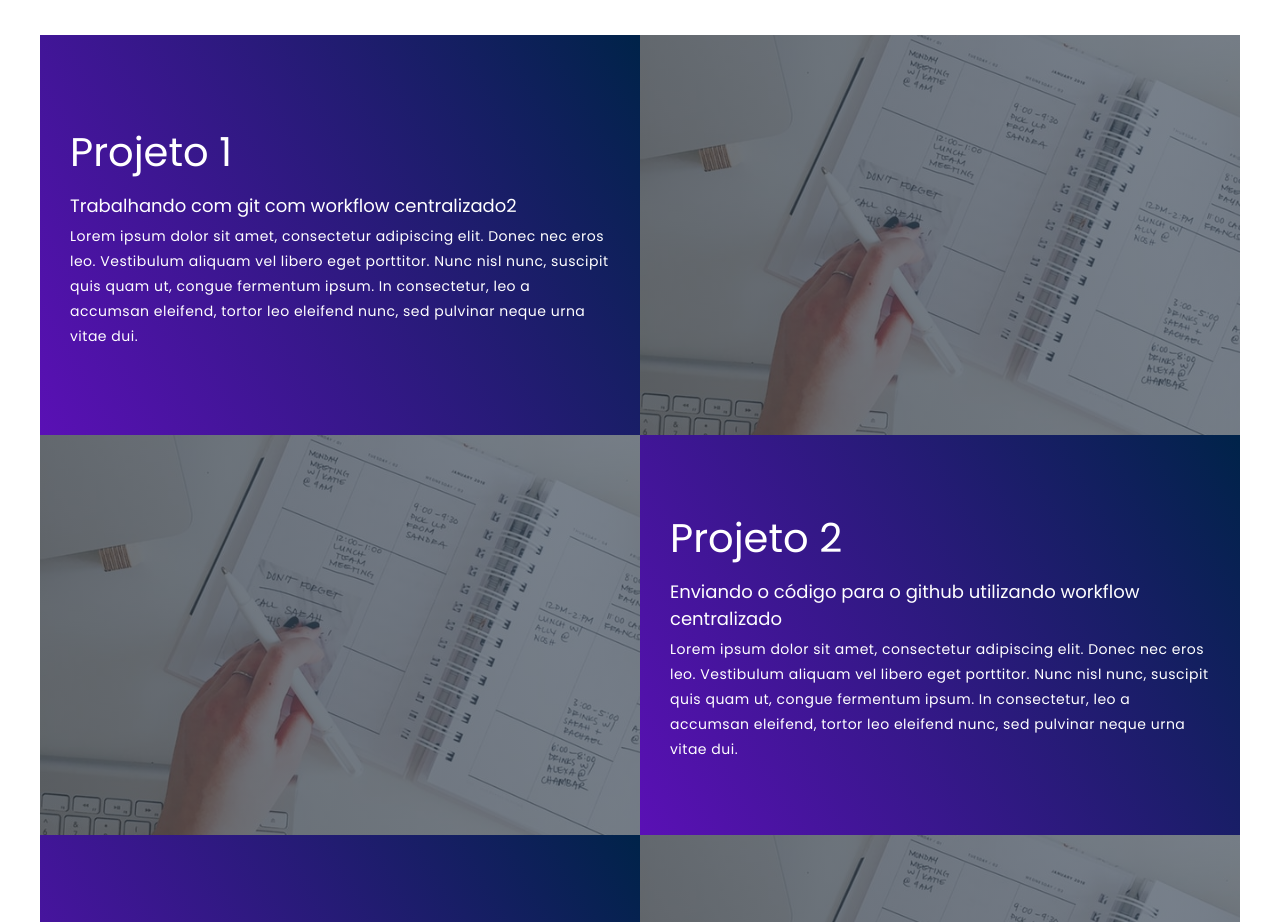
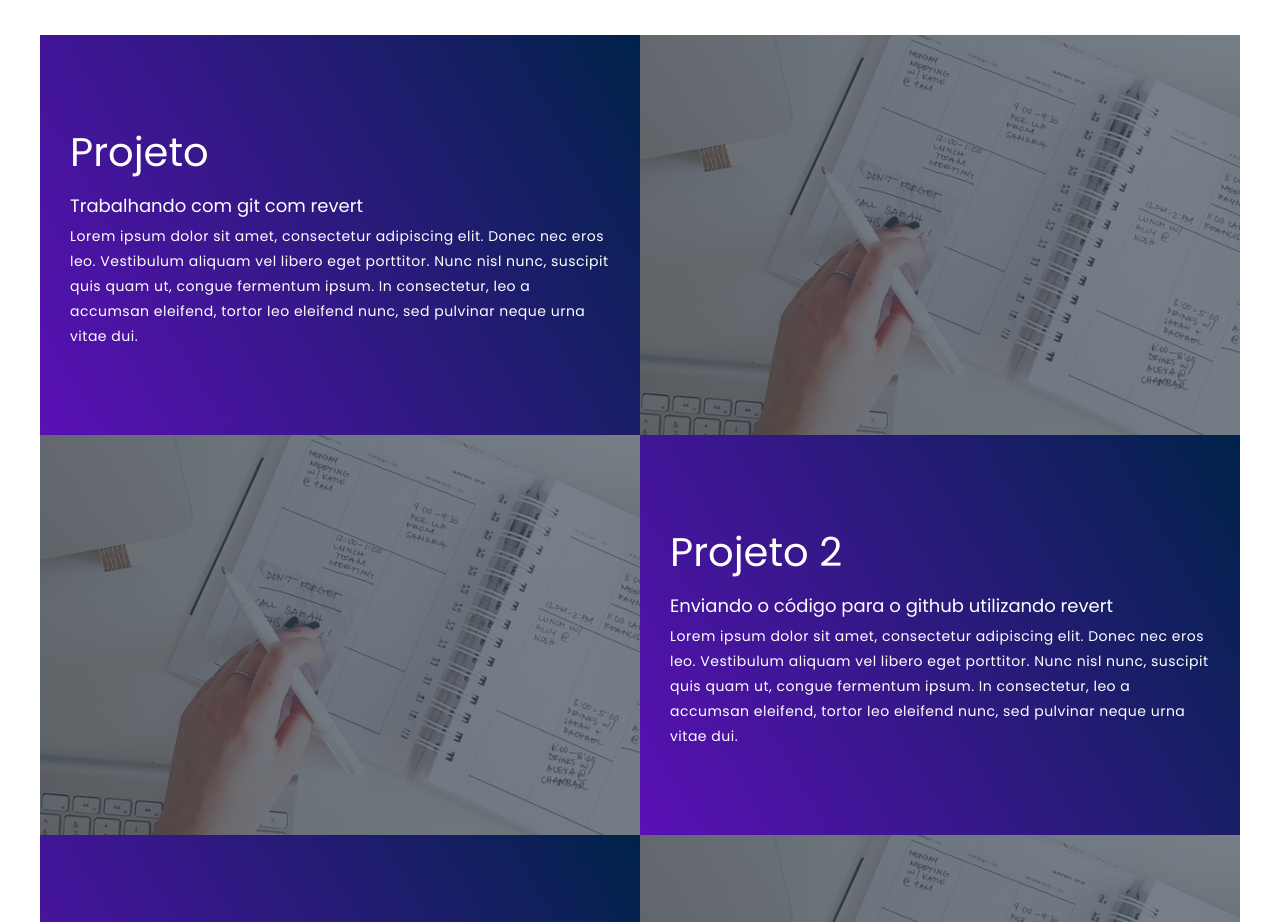
Before and after one commit to eufrasiarodrigues/portfolio-eufrasia, a plain HTML site: page index.html in a window 1280 px wide. Shown: the part 1140-2062 px from the top of the page. Drawn offline with Linux system fonts and the light colour scheme.

Commit message:
update project 2 description

```diff
--- a/index.html
+++ b/index.html
@@ -28,8 +28,8 @@
             <div class="all-projects">
                 <div class="project-item">
                     <div class="project-info">
-                        <h1>Projeto 1</h1>
-                        <h2>Trabalhando com git com workflow centralizado2</h2>
+                        <h1>Projeto</h1>
+                        <h2>Trabalhando com git com revert</h2>
                         <p>Lorem ipsum dolor sit amet, consectetur adipiscing elit. Donec nec eros leo. Vestibulum
                             aliquam vel libero eget porttitor. Nunc nisl nunc, suscipit quis quam ut, congue fermentum
                             ipsum. In consectetur, leo a accumsan eleifend, tortor leo eleifend nunc, sed pulvinar neque
@@ -42,7 +42,7 @@
                 <div class="project-item">
                     <div class="project-info">
                         <h1>Projeto 2</h1>
-                        <h2>Enviando o código para o github utilizando workflow centralizado</h2>
+                        <h2>Enviando o código para o github utilizando revert</h2>
                         <p>Lorem ipsum dolor sit amet, consectetur adipiscing elit. Donec nec eros leo. Vestibulum
                             aliquam vel libero eget porttitor. Nunc nisl nunc, suscipit quis quam ut, congue fermentum
                             ipsum. In consectetur, leo a accumsan eleifend, tortor leo eleifend nunc, sed pulvinar neque
```
